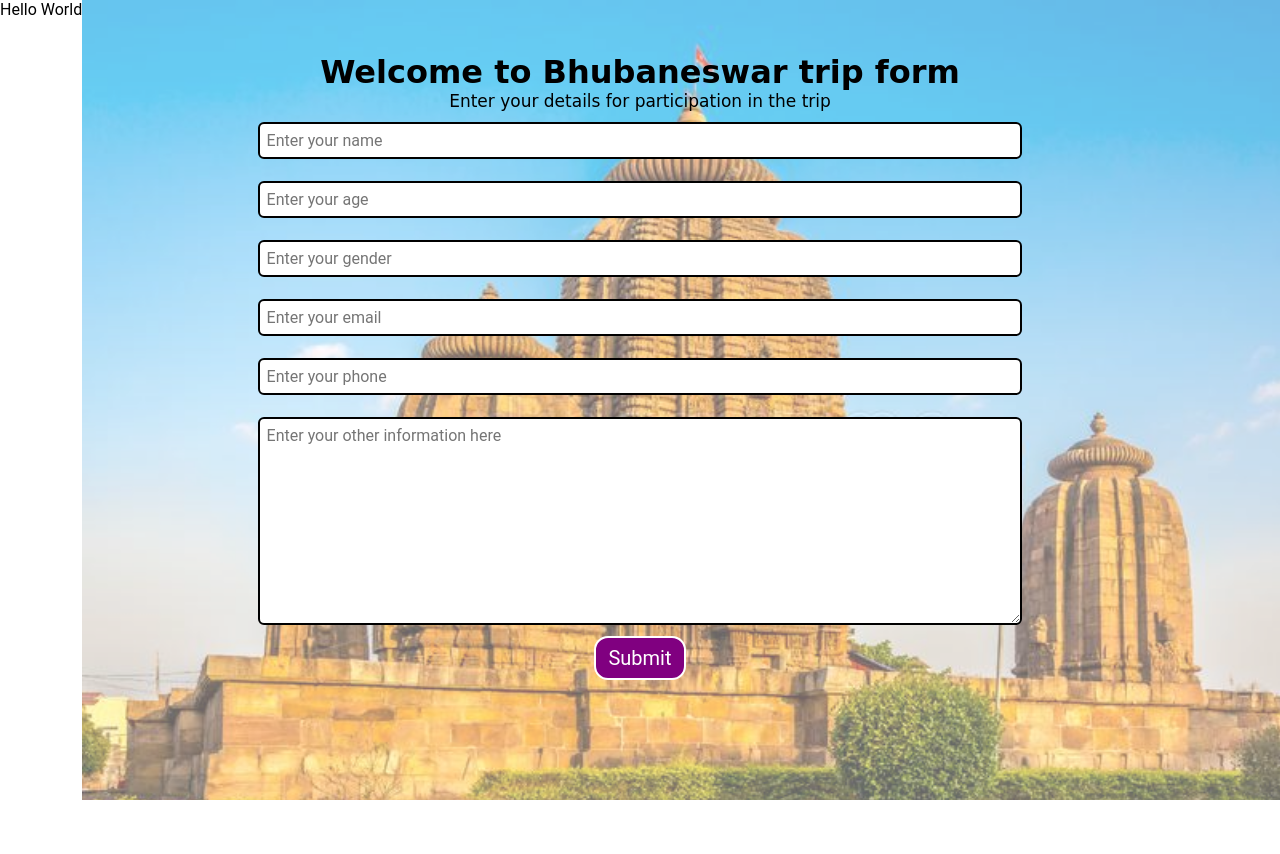
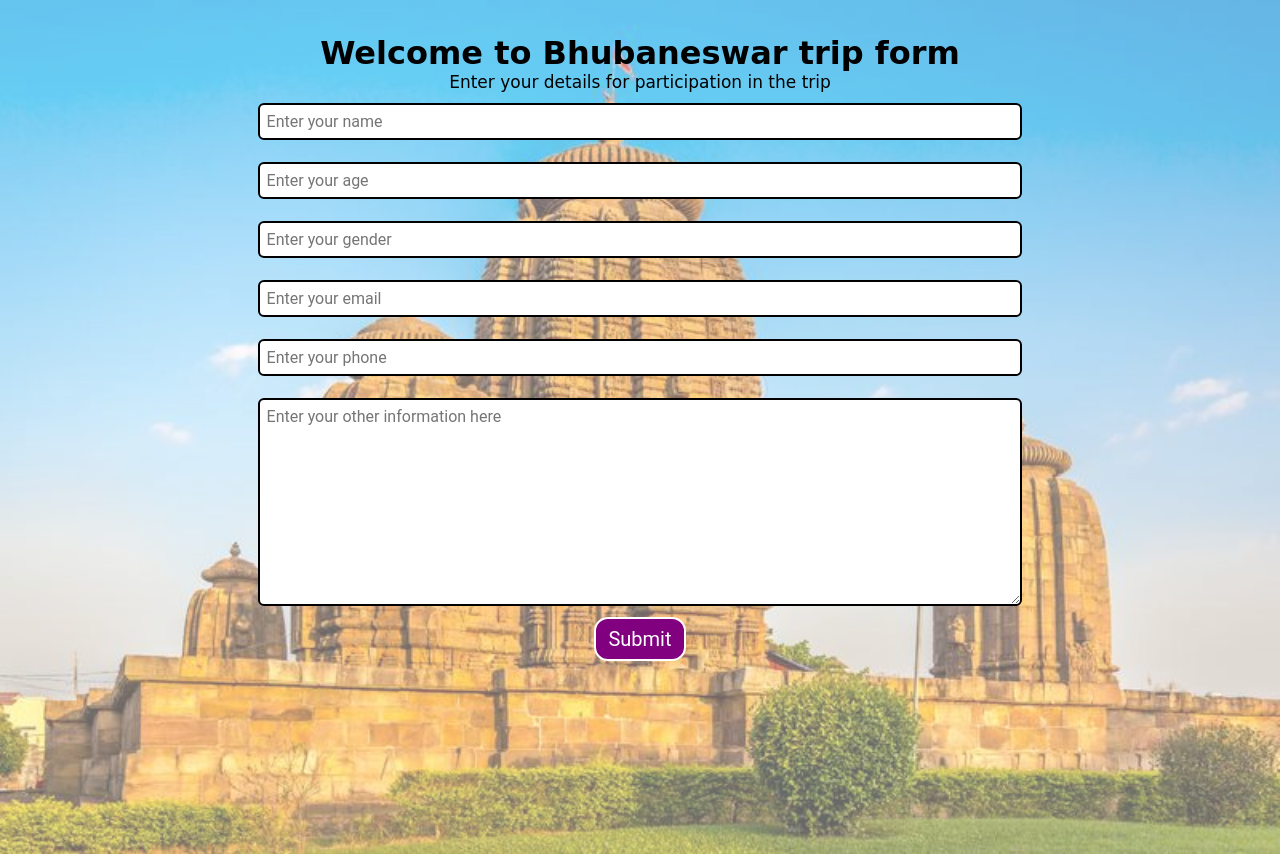
Before and after one commit to Ananyaroutray/TourTravel, a PHP site: page / in a window 1280 px wide. Before the commit the page ends 800 px from the top, so only its background shows below. Run offline with PHP 8.4, Linux system fonts and the light colour scheme.

Commit message:
Add files via upload

```diff
--- a/index.php
+++ b/index.php
@@ -1,9 +1,5 @@
 <?php
 $insert = false;
-
-if ($_SERVER["REQUEST_METHOD"]=='GET') {
-echo "Hello World";
-} else {
 
 if(isset($_POST['name'])){
 
@@ -48,8 +44,6 @@ if(isset($_POST['name'])){
     //Close the database connection
     $con->close();
 }
-}
-
 
 ?>
 
```
